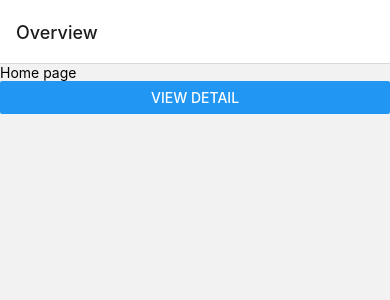
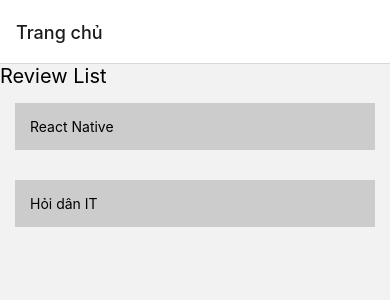
Before and after one commit to ToLinh2004/Learn-React-Native, a React Native app: screen /home in a window 390 px wide. Shown: the top 300 px of the page. Built offline with nearby package versions, Linux system fonts and the light colour scheme.

Commit message:
Passing parameters to route

```diff
--- a/App.tsx
+++ b/App.tsx
@@ -9,8 +9,7 @@ import { OPENSANS_REGULAR } from "./utils/const";
 import { NavigationContainer } from "@react-navigation/native";
 import { createNativeStackNavigator } from "@react-navigation/native-stack";
 
-SplashScreen.preventAutoHideAsync(); // chờ load font chữ xong thì mới render để thông nhât font chữ
-
+SplashScreen.preventAutoHideAsync(); // Wait until the font is loaded before rendering to confirm the font
 const App = () => {
   const [loaded, error] = useFonts({
     [OPENSANS_REGULAR]: require("./assets/fonts/OpenSans-Regular.ttf"),
@@ -31,9 +30,13 @@ const App = () => {
         <Stack.Screen
           name="home"
           component={HomePage}
-          options={{ title: "Overview" }}
+          options={{ title: "Trang chủ" }}
         />
-        <Stack.Screen name="Details" component={DetaillPage} />
+        <Stack.Screen
+          name="Details"
+          component={DetaillPage}
+          options={{ title: "Trang chi tiết" }}
+        />
       </Stack.Navigator>
     </NavigationContainer>
   );
--- a/components/review/detail.tsx
+++ b/components/review/detail.tsx
@@ -1,18 +1,28 @@
 import { Button, StyleSheet, Text, View } from "react-native";
 import { OPENSANS_REGULAR } from "../../utils/const";
-import { NavigationProp, useNavigation } from "@react-navigation/native";
+import { NavigationProp,RouteProp
+  , useNavigation, useRoute } from "@react-navigation/native";
 const styles = StyleSheet.create({
   review: {
     fontSize: 30,
     fontFamily: OPENSANS_REGULAR,
   },
+  reviewText:{
+    fontSize:20,
+    padding:15
+  },
 });
 const DetaillPage = () => {
     const navigation: NavigationProp<RootStackParamList> = useNavigation();
+    const route :RouteProp<RootStackParamList,'Details'> =useRoute();
+
   return (
     <View>
-      <Text style={styles.review}>Detail page gogle</Text>
-      <Button  title="Go back" onPress={()=> navigation.navigate("home")} />
+      <Text style={styles.reviewText}>Id: {route.params?.id}</Text>
+      <Text style={styles.reviewText}>Titile: {route.params?.title}</Text>
+      <Text style={styles.reviewText}>Rating: {route.params?.star}</Text>
+
+      <Button title="Go back" onPress={() => navigation.navigate("home")} />
     </View>
   );
 
--- a/components/review/home.tsx
+++ b/components/review/home.tsx
@@ -1,16 +1,54 @@
-import { Button, Text, View } from "react-native"
+import { useState } from "react";
+import {
+  Button,
+  FlatList,
+  StyleSheet,
+  Text,
+  TouchableOpacity,
+  View,
+} from "react-native";
+import { NavigationProp, useNavigation } from "@react-navigation/native";
 
-const HomePage= (props:any)=>{
-    const {navigation} =props;
-    return (
+interface IReview {
+  id: number;
+  title: string;
+  star: number;
+}
+
+const styles = StyleSheet.create({
+  reviewItem: {
+    padding: 15,
+    backgroundColor: "#ccc",
+    margin: 15,
+  },
+});
+const HomePage = () => {
+   const navigation: NavigationProp<RootStackParamList> = useNavigation();
+  const [reviews, setReviews] = useState<IReview[]>([
+    { id: 1, title: "React Native", star: 5 },
+    { id: 2, title: "Hỏi dân IT", star: 5 },
+  ]);
+  return (
+    <View>
+      <Text style={{ fontSize: 20 }}>Review List</Text>
       <View>
-        <Text>Home page</Text>
-        <Button
-          title="View Detail"
-          onPress={() => navigation.navigate("Details")}
+        <FlatList
+          data={reviews}
+          keyExtractor={(item) => item.id + ""}
+          renderItem={({ item }) => {
+            return (
+              <TouchableOpacity onPress={() => navigation.navigate("Details",item)}>
+                <View style={styles.reviewItem}>
+                  <Text>{item.title}</Text>
+                </View>
+              </TouchableOpacity>
+            );
+          }}
         />
       </View>
-    );
-}
 
-export default HomePage
+    </View>
+  );
+};
+
+export default HomePage;
```
Also changed, not shown: types/route.d.ts (+4 -5 lines).
